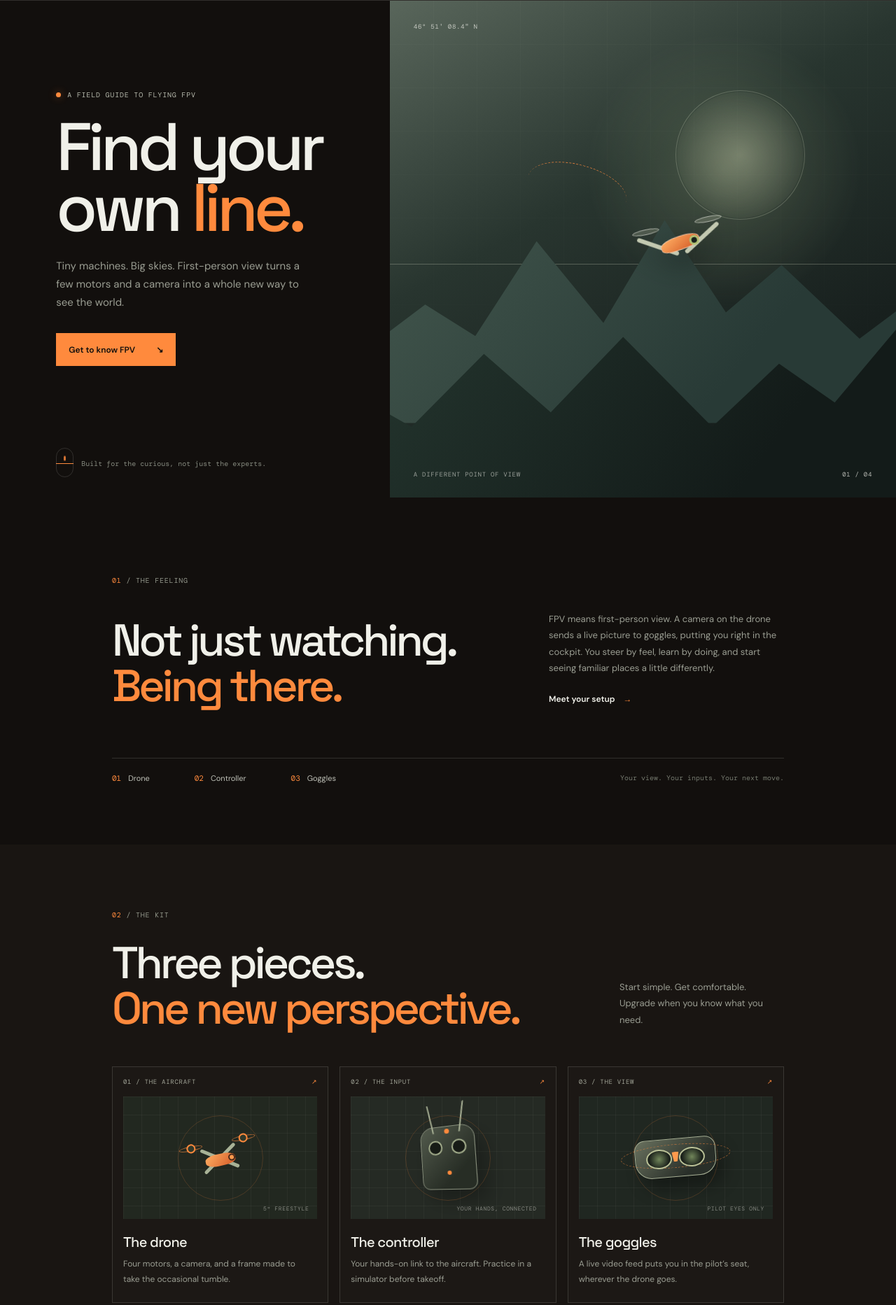
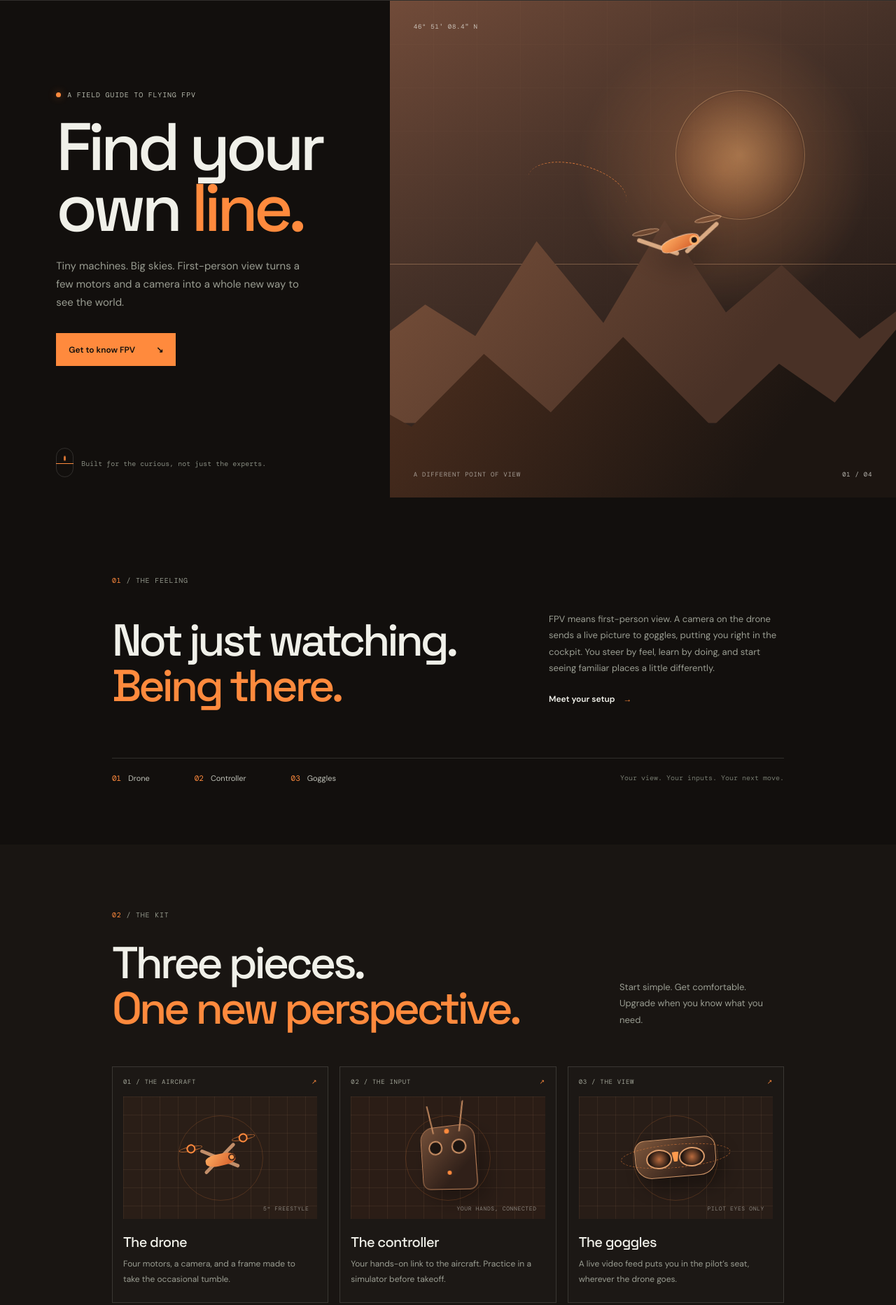
Before and after one commit to trebesinan/plizivec, a plain HTML site: page index.html in a window 1280 px wide. Shown: the part 75-1940 px from the top of the page at 70% size. Drawn offline with nearby package versions, Linux system fonts and the light colour scheme; a script that the page names is missing.

Commit message:
Warm illustrated graphics with orange tones
Update the hero landscape, drone details, controller, and goggles illustrations to match the orange theme.

Co-authored-by: Copilot <223556219+Copilot@users.noreply.github.com>

```diff
--- a/styles.css
+++ b/styles.css
@@ -6,6 +6,7 @@
   --color-text: #f0f0e9;
   --color-muted: #9a9d92;
   --color-accent: #ff8a3d;
+  --color-accent-light: #ffb16b;
   --color-line: rgba(240, 240, 233, 0.14);
   --font-body: "DM Sans", sans-serif;
   --font-display: "Space Grotesk", sans-serif;
@@ -234,8 +235,8 @@ h2 span {
   position: relative;
   overflow: hidden;
   background:
-    radial-gradient(ellipse at 66% 34%, rgba(198, 216, 161, 0.21), transparent 29%),
-    linear-gradient(151deg, #59665b 0%, #28352f 39%, #18201e 75%, #151916 100%);
+    radial-gradient(ellipse at 66% 34%, rgba(255, 157, 91, 0.3), transparent 31%),
+    linear-gradient(151deg, #714b39 0%, #443027 39%, #251b17 75%, #171310 100%);
 }
 
 .visual-sun {
@@ -244,17 +245,17 @@ h2 span {
   position: absolute;
   top: 18%;
   right: 18%;
-  border: 1px solid rgba(235, 240, 214, 0.22);
+  border: 1px solid rgba(255, 190, 130, 0.34);
   border-radius: 50%;
-  background: radial-gradient(circle, rgba(237, 239, 201, 0.31), rgba(237, 239, 201, 0.05) 69%, transparent 70%);
+  background: radial-gradient(circle, rgba(255, 185, 116, 0.38), rgba(255, 145, 74, 0.08) 69%, transparent 70%);
 }
 
 .visual-grid {
   position: absolute;
   inset: 0;
   opacity: 0.18;
-  background-image: linear-gradient(rgba(232, 238, 215, 0.14) 1px, transparent 1px),
-    linear-gradient(90deg, rgba(232, 238, 215, 0.14) 1px, transparent 1px);
+  background-image: linear-gradient(rgba(255, 204, 159, 0.14) 1px, transparent 1px),
+    linear-gradient(90deg, rgba(255, 204, 159, 0.14) 1px, transparent 1px);
   background-size: 62px 62px;
   mask-image: linear-gradient(to bottom, black, transparent 90%);
 }
@@ -265,7 +266,7 @@ h2 span {
   top: 53%;
   right: 0;
   left: 0;
-  background: rgba(235, 240, 214, 0.25);
+  background: rgba(255, 194, 139, 0.32);
 }
 
 .mountain {
@@ -278,14 +279,14 @@ h2 span {
 .mountain-back {
   height: 53%;
   bottom: 15%;
-  background: linear-gradient(130deg, #465a50, #283a36 70%);
+  background: linear-gradient(130deg, #80553d, #493126 70%);
 }
 
 .mountain-front {
   height: 49%;
   bottom: 0;
   left: -10%;
-  background: linear-gradient(125deg, #273a32, #131b19 78%);
+  background: linear-gradient(125deg, #593522, #1c1511 78%);
   clip-path: polygon(0 100%, 0 54%, 13% 71%, 26% 41%, 38% 65%, 51% 34%, 67% 71%, 79% 45%, 89% 61%, 100% 31%, 100% 100%);
 }
 
@@ -318,9 +319,9 @@ h2 span {
   position: absolute;
   top: 41px;
   left: 81px;
-  border: 3px solid #b0c274;
+  border: 3px solid var(--color-accent-light);
   border-radius: 50%;
-  background: #18201b;
+  background: #211510;
 }
 
 .drone-arm {
@@ -330,7 +331,7 @@ h2 span {
   top: 44px;
   left: 4px;
   border-radius: 5px;
-  background: #c3c9b1;
+  background: #d9aa83;
 }
 
 .drone-arm-left {
@@ -348,9 +349,9 @@ h2 span {
   position: absolute;
   z-index: 1;
   top: 19px;
-  border: 1px solid rgba(240, 240, 233, 0.57);
+  border: 1px solid rgba(255, 205, 164, 0.62);
   border-radius: 50%;
-  background: rgba(212, 219, 191, 0.2);
+  background: rgba(255, 157, 91, 0.18);
 }
 
 .prop-one {
@@ -566,9 +567,9 @@ h2 {
   place-items: center;
   overflow: hidden;
   position: relative;
-  background-color: #222820;
-  background-image: linear-gradient(rgba(233, 238, 218, 0.045) 1px, transparent 1px),
-    linear-gradient(90deg, rgba(233, 238, 218, 0.045) 1px, transparent 1px);
+  background-color: #2a1e17;
+  background-image: linear-gradient(rgba(255, 190, 143, 0.07) 1px, transparent 1px),
+    linear-gradient(90deg, rgba(255, 190, 143, 0.07) 1px, transparent 1px);
   background-size: 26px 26px;
 }
 
@@ -603,7 +604,7 @@ h2 {
   top: 38px;
   left: 27px;
   border-radius: 5px;
-  background: #a8b296;
+  background: #c28e69;
 }
 
 .mini-arm-a { transform: rotate(34deg); }
@@ -617,7 +618,7 @@ h2 {
   top: 12px;
   border: 2px solid #ff8a3d;
   border-radius: 50%;
-  background: #30392b;
+  background: #382116;
 }
 
 .mini-motor-a { left: 13px; }
@@ -657,16 +658,16 @@ h2 {
 }
 
 .gear-art-radio {
-  background-color: #252a24;
+  background-color: #2b1d16;
 }
 
 .radio-shape {
   width: 79px;
   height: 91px;
   position: relative;
-  border: 1px solid #89907d;
+  border: 1px solid #bc8058;
   border-radius: 19px 19px 11px 11px;
-  background: linear-gradient(135deg, #535b4d, #272d25 72%);
+  background: linear-gradient(135deg, #755039, #302019 72%);
   box-shadow: 12px 15px 30px rgba(0, 0, 0, 0.3);
   transform: perspective(150px) rotateY(-10deg) rotate(-4deg);
 }
@@ -678,7 +679,7 @@ h2 {
   height: 43px;
   position: absolute;
   top: -34px;
-  background: #a8b095;
+  background: #c58b60;
 }
 
 .radio-shape::before { left: 15px; transform: rotate(-10deg); }
@@ -689,9 +690,9 @@ h2 {
   height: 21px;
   position: absolute;
   top: 19px;
-  border: 2px solid #a7b18f;
+  border: 2px solid #d19568;
   border-radius: 50%;
-  background: #171b16;
+  background: #1c1410;
 }
 
 .radio-shape i:first-child { left: 11px; }
@@ -718,16 +719,16 @@ h2 {
 }
 
 .gear-art-goggles {
-  background-color: #202721;
+  background-color: #281d17;
 }
 
 .goggle-shape {
   width: 116px;
   height: 55px;
   position: relative;
-  border: 1px solid #a8b095;
+  border: 1px solid #d19769;
   border-radius: 15px 15px 24px 24px;
-  background: linear-gradient(140deg, #69715e, #292f29 74%);
+  background: linear-gradient(140deg, #80583c, #302019 74%);
   box-shadow: 10px 17px 25px rgba(0, 0, 0, 0.32);
   transform: rotate(-5deg);
 }
@@ -748,9 +749,9 @@ h2 {
   height: 28px;
   position: absolute;
   top: 13px;
-  border: 2px solid #b9c096;
+  border: 2px solid #db9c6b;
   border-radius: 50%;
-  background: radial-gradient(circle, #71865a 0%, #1b211b 70%);
+  background: radial-gradient(circle, #b96b3e 0%, #211611 70%);
 }
 
 .goggle-shape i:first-child { left: 15px; }
```
